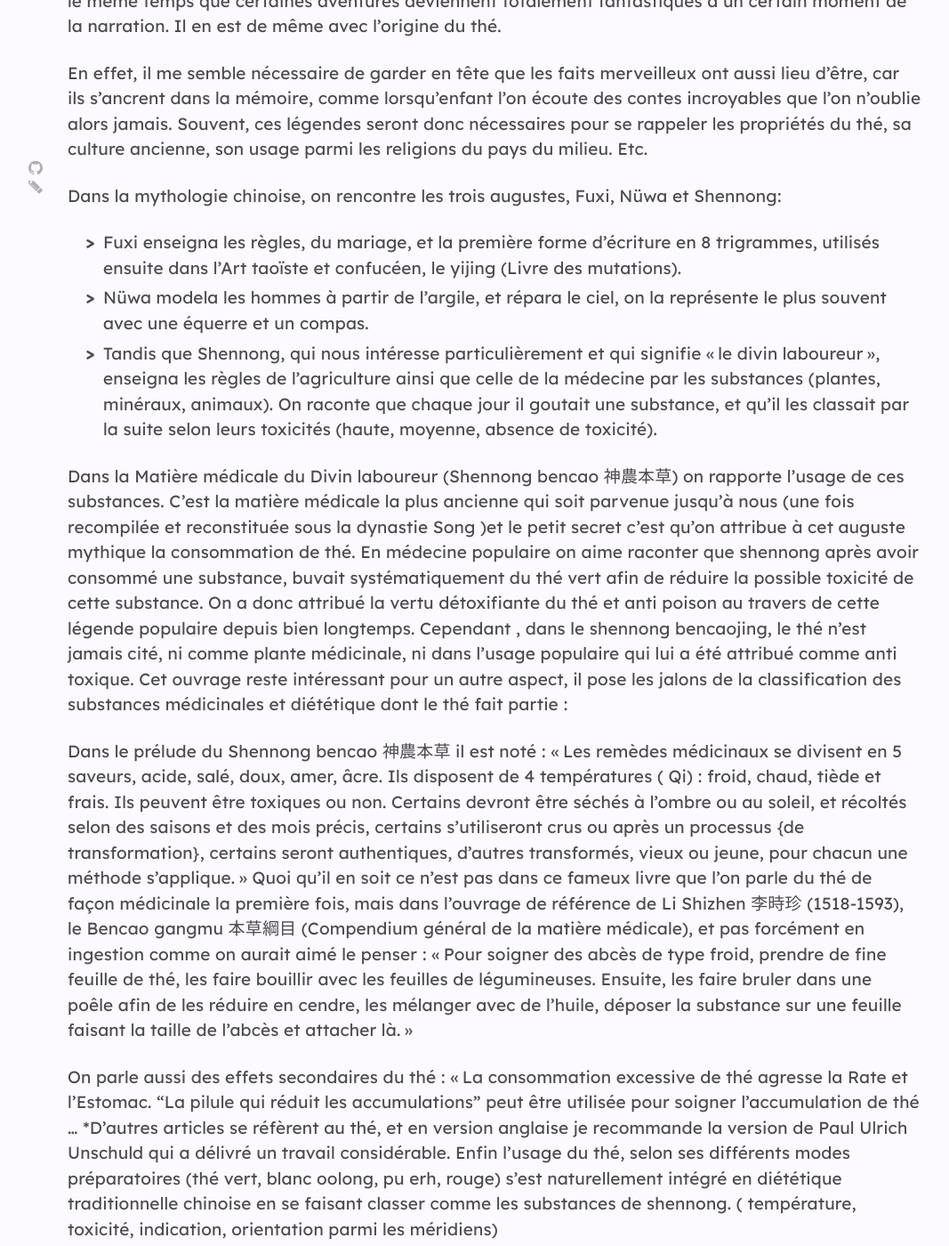
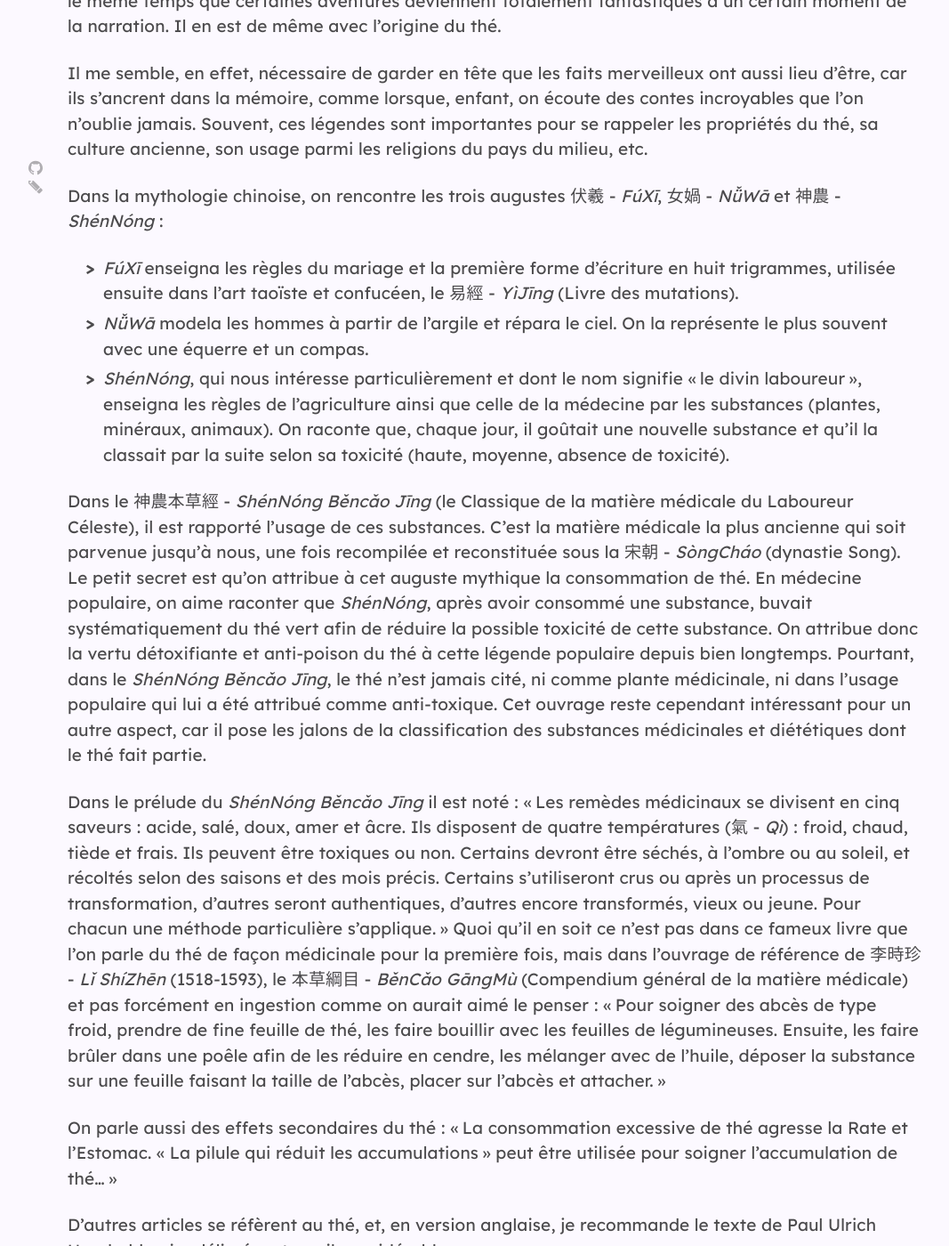
Before and after one commit to brutdethe/site, a Jekyll site: the page built from ressources/_base/bienfaitsduthe.md, in a window 1280 px wide and 1400 px high, scrolled down 445 px. Shown: the whole window at 89% size, without its empty margins (84-1151 px from the left). Built offline with Jekyll 4.4.1, drawn with Linux system fonts in a browser that asks for light colours; nearby versions of some CDN libraries; some of the changed text lies outside the part shown.

Commit message:
corrige le texte

```diff
--- a/ressources/_base/bienfaitsduthe.md
+++ b/ressources/_base/bienfaitsduthe.md
@@ -9,56 +9,58 @@ par: PaulineMiranda
 
 L’histoire et la mythologie se confondent et s’entremêlent souvent dans l’histoire de la Chine ancienne. Il n’est pas rare de constater dans un récit que certains des faits décrits aient vraiment eu lieu et dans le même temps que certaines aventures deviennent totalement fantastiques à un certain moment de la narration. Il en est de même avec l’origine du thé.
 
-En effet, il me semble nécessaire de garder en tête que les faits merveilleux ont aussi lieu d’être, car ils s’ancrent dans la mémoire, comme lorsqu’enfant l’on écoute des contes incroyables que l’on n’oublie alors jamais. Souvent, ces légendes seront donc nécessaires pour se rappeler les propriétés du thé, sa culture ancienne, son usage parmi les religions du pays du milieu. Etc.
+Il me semble, en effet, nécessaire de garder en tête que les faits merveilleux ont aussi lieu d’être, car ils s’ancrent dans la mémoire, comme lorsque, enfant, on écoute des contes incroyables que l’on n’oublie jamais. Souvent, ces légendes sont importantes pour se rappeler les propriétés du thé, sa culture ancienne, son usage parmi les religions du pays du milieu, etc.
 
-Dans la mythologie chinoise, on rencontre les trois augustes, Fuxi, Nüwa et Shennong:
-- Fuxi enseigna les règles, du mariage, et la première forme d’écriture en 8 trigrammes, utilisés ensuite dans l’Art taoïste et confucéen, le yijing (Livre des mutations).
-- Nüwa modela les hommes à partir de l’argile, et répara le ciel, on la représente le plus souvent avec une équerre et un compas.
-- Tandis que Shennong, qui nous intéresse particulièrement et qui signifie « le divin laboureur », enseigna les règles de l’agriculture ainsi que celle de la médecine par les substances (plantes, minéraux, animaux). On raconte que chaque jour il goutait une substance, et qu’il les classait par la suite selon leurs toxicités (haute, moyenne, absence de toxicité).
+Dans la mythologie chinoise, on rencontre les trois augustes 伏羲 - *FúXī*, 女媧 - *NǚWā* et 神農 - *ShénNóng* :
+- *FúXī* enseigna les règles du mariage et la première forme d’écriture en huit trigrammes, utilisée ensuite dans l’art taoïste et confucéen, le 易經 - *YìJīng* (Livre des mutations).
+- *NǚWā* modela les hommes à partir de l’argile et répara le ciel. On la représente le plus souvent avec une équerre et un compas.
+- *ShénNóng*, qui nous intéresse particulièrement et dont le nom signifie « le divin laboureur », enseigna les règles de l’agriculture ainsi que celle de la médecine par les substances (plantes, minéraux, animaux). On raconte que, chaque jour, il goûtait une nouvelle substance et qu’il la classait par la suite selon sa toxicité (haute, moyenne, absence de toxicité).
 
-Dans la Matière médicale du Divin laboureur (Shennong bencao 神農本草) on rapporte l’usage de ces substances. C’est la matière médicale la plus ancienne qui soit parvenue jusqu’à nous (une fois recompilée et reconstituée sous la dynastie Song )et le petit secret c’est qu’on attribue à cet auguste mythique la consommation de thé.
-En médecine populaire on aime raconter que shennong après avoir consommé une substance, buvait systématiquement du thé vert afin de réduire la possible toxicité de cette substance. On a donc attribué la vertu détoxifiante du thé et anti poison au travers de cette légende populaire depuis bien longtemps.
-Cependant , dans le shennong bencaojing, le thé n’est jamais cité, ni comme plante médicinale, ni dans l’usage populaire qui lui a été attribué comme anti toxique.
-Cet ouvrage reste intéressant pour un autre aspect, il pose les jalons de la classification des substances médicinales et diététique dont le thé fait partie :
+Dans le 神農本草經 - *ShénNóng Běncǎo Jīng* (le Classique de la matière médicale du Laboureur Céleste), il est rapporté l’usage de ces substances. C’est la matière médicale la plus ancienne qui soit parvenue jusqu’à nous, une fois recompilée et reconstituée sous la 宋朝 - *SòngCháo* (dynastie Song). Le petit secret est qu’on attribue à cet auguste mythique la consommation de thé.
+En médecine populaire, on aime raconter que *ShénNóng*, après avoir consommé une substance, buvait systématiquement du thé vert afin de réduire la possible toxicité de cette substance. On attribue donc la vertu détoxifiante et anti-poison du thé à cette légende populaire depuis bien longtemps.
+Pourtant, dans le *ShénNóng Běncǎo Jīng*, le thé n’est jamais cité, ni comme plante médicinale, ni dans l’usage populaire qui lui a été attribué comme anti-toxique.
+Cet ouvrage reste cependant intéressant pour un autre aspect, car il pose les jalons de la classification des substances médicinales et diététiques dont le thé fait partie.
 
-Dans le prélude du Shennong bencao 神農本草 il est noté :
- « Les remèdes médicinaux se divisent en 5 saveurs, acide, salé, doux, amer, âcre. Ils disposent de 4 températures ( Qi) : froid, chaud, tiède et frais. Ils peuvent être toxiques ou non. Certains devront être séchés à l’ombre ou au soleil, et récoltés selon des saisons et des mois précis, certains s’utiliseront crus ou après un processus {de transformation}, certains seront authentiques, d’autres transformés, vieux ou jeune, pour chacun une méthode s’applique. »
-Quoi qu’il en soit ce n’est pas dans ce  fameux livre que l’on parle du thé de façon médicinale la première fois, mais dans l’ouvrage de référence de Li Shizhen 李時珍 (1518-1593), le Bencao gangmu 本草綱目 (Compendium général de la matière médicale), et pas forcément en ingestion comme on aurait aimé le penser :
-« Pour soigner des abcès de type froid, prendre de fine feuille de thé, les faire bouillir avec les feuilles de légumineuses. Ensuite, les faire bruler dans une poêle afin de les réduire en cendre, les mélanger avec de l’huile, déposer la substance sur une feuille faisant la taille de l’abcès et attacher là. »
+Dans le prélude du *ShénNóng Běncǎo Jīng* il est noté :
+ « Les remèdes médicinaux se divisent en cinq saveurs : acide, salé, doux, amer et âcre. Ils disposent de quatre températures (氣 - *Qì*) : froid, chaud, tiède et frais. Ils peuvent être toxiques ou non. Certains devront être séchés, à l’ombre ou au soleil, et récoltés selon des saisons et des mois précis. Certains s’utiliseront crus ou après un processus de transformation, d'autres seront authentiques, d’autres encore transformés, vieux ou jeune. Pour chacun une méthode particulière s’applique. »
+Quoi qu’il en soit ce n’est pas dans ce fameux livre que l’on parle du thé de façon médicinale pour la première fois, mais dans l’ouvrage de référence de 李時珍 - *Lǐ ShíZhēn* (1518-1593), le 本草綱目 - *BěnCǎo GāngMù* (Compendium général de la matière médicale) et pas forcément en ingestion comme on aurait aimé le penser :
+« Pour soigner des abcès de type froid, prendre de fine feuille de thé, les faire bouillir avec les feuilles de légumineuses. Ensuite, les faire brûler dans une poêle afin de les réduire en cendre, les mélanger avec de l’huile, déposer la substance sur une feuille faisant la taille de l’abcès, placer sur l'abcès et attacher. »
 
 On parle aussi des effets secondaires du thé :
-« La consommation excessive de thé agresse la Rate et l’Estomac. “La pilule qui réduit les accumulations” peut être utilisée pour soigner l’accumulation de thé …
-*D’autres articles se réfèrent au thé, et en version anglaise je recommande la version de Paul Ulrich Unschuld qui a délivré un travail considérable.
-Enfin l’usage du thé, selon ses différents modes préparatoires (thé vert, blanc oolong, pu erh, rouge) s’est naturellement intégré en diététique traditionnelle chinoise en se faisant classer comme les substances de shennong. ( température, toxicité, indication, orientation parmi les méridiens)
+« La consommation excessive de thé agresse la Rate et l’Estomac. « La pilule qui réduit les accumulations » peut être utilisée pour soigner l’accumulation de thé… »
+
+D’autres articles se réfèrent au thé, et, en version anglaise, je recommande le texte de Paul Ulrich Unschuld qui a délivré un travail considérable.
+
+Enfin l’usage du thé, selon ses différents modes préparatoires (綠茶 - *LǜChá* (thé vert), 白茶 - *BáiChá* (thé blanc), 黃茶 - *HuángChá* (thé jaune), 青茶 - *QīngChá* (thé bleu-vert), 紅茶 - *HóngChá* (thé rouge),
+黑茶 - *HēiChá* (thé noir) et 普洱生茶 - *Pǔ’ěr*) s’est naturellement intégré en diététique traditionnelle chinoise en se faisant classer comme les substances de *ShénNóng* (température, toxicité, indication, orientation parmi les méridiens).
 
 ## Les effets des différents thés
+### *LǜChá*
 
-### Le thé vert
+1. Harmonise l’Estomac, régule le *Qì* à contrecourant, arrête les diarrhées
+2. Traite l’humidité
+3. En cas de *Qì* de l’Estomac déficient, il est recommandé de ne pas consommer de thé vert qui pourrait l’attaquer (comme évoqué dans le bencaogangmu)
 
-1. Harmonise l’Estomac, régule le Qi à contrecourant, arrête les diarrhées
-2. Traite l’humidité
-3. En cas de Qi de l’Estomac déficient, il est recommandé de ne pas consommer de thé vert qui pourrait l’attaquer (comme évoqué dans le bencaogangmu)
-
-### Thé wulong / oolong
+### *QīngChá*
 
 1. Clarifier la chaleur et détoxifie
 2. Promeut la diurèse : utilisé dans les cas d’œdèmes
 3. Clarifie l’esprit
 
-### Les thés Pu er
+### *Pǔ’ěr*
 
 1. Favorise la digestion
-2. Régule les mouvements de montée et descente du Qi
+2. Régule les mouvements de montée et descente du *Qì*
 
 ## Conclusion
 
-Le thé n’est pas proprement dit une plante médicinale, mais plutôt un ingrédient de la diététique, signifiant que sa consommation ne pourrait pas réguler notre terrain à lui seul en en buvant une seule fois. Les aliments de la diététique produisent les effets escomptés lorsqu’on les prend sur un temps long et fréquemment., ou abondamment sur un temps court pour certains, tout en excluant d’autres. Le thé reste une plante bonne pour la santé, mais trop en consommer restera toujours de l’excès, et cela peut endommager la terre en médecine chinoise ou l’estomac. Encore une fois, et comme toute substance sur terre, la modération prime.
+Le thé n’est pas à proprement parlé une plante médicinale. Il s'agit plutôt d'un ingrédient de la diététique, dont la consommation ne pourrait pas réguler notre terrain à lui seul en en buvant une seule fois. Les aliments de la diététique produisent les effets escomptés lorsqu’on les prend sur un temps long et fréquemment ou abondamment sur un temps court pour certains. Le thé reste une plante bonne pour la santé, mais trop en consommer restera toujours de l’excès et cela peut endommager la terre en médecine chinoise ou l’estomac. Encore une fois, et comme toute substance sur terre, la modération prime.
 
 L’expérience personnelle étant également une démarche scientifique, et tous les buveurs de vrai thé vous le confirmeront, le thé éclaircit l’esprit, favorise la concentration et augmente la vigilance…
 
-Une des légendes que j’apprécie particulièrement illustrant ces propos et celle de Bodhidharma :  Après 9 ans de méditation, il s’endormit, se trouvant si énervé envers lui-même il arracha ses paupières, et une fois à déposées à terre, elles se transformèrent en théier, grâce à cela il ne s’endormit plus.
+Une des légendes que j’apprécie particulièrement illustrant ces propos et celle de Bodhidharma :  après 9 ans de méditation, il s’endormit. Se trouvant si énervé envers lui-même, il arracha ses paupières qui, une fois à déposées à terre, se transformèrent en théier. Grâce à cette plante, il ne s’endormit plus.
 
-Enfin l’expérience d’un temps autour du thé est particulière, différente de celle du café avec qui on le compare souvent. C’est un temps consacré, un temps ralenti, un temps qui invoque la présence. En buvant du thé, on absorbe l’énergie du lieu où il a poussé. Montagne, rivière, on retrouve parfois ces informations à nouveau dévoilées au sein de notre palais.
+Enfin, l’expérience d’un temps autour du thé est particulière, différente de celle du café avec qui on le compare souvent. C’est un temps consacré, un temps ralenti, un temps qui invoque la présence. En buvant du thé, on absorbe l’énergie du lieu où il a poussé. Montagne, rivière, on retrouve parfois ces informations à nouveau dévoilées au sein de notre palais.
 
 Découvrir le thé, c’est se promener dans l’histoire de la Chine par la terre, à travers l’homme et jusqu’au ciel.
 
```
Also changed, not shown: other parts of ressources/_base/bienfaitsduthe.md (+1 -1 lines).
